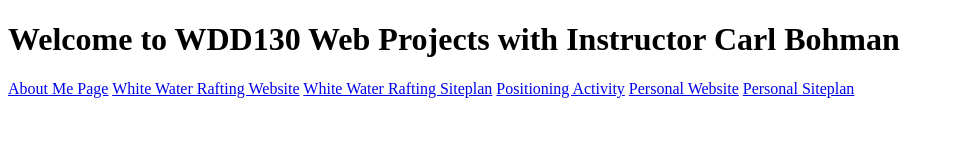
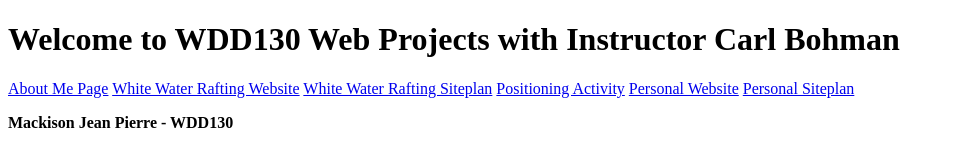
Before and after one commit to 24on7store/wdd130, a plain HTML site: page index.html in a window 1280 px wide. Shown: the whole page, without its empty margins (0-954 px from the left). Drawn offline with Linux system fonts and the light colour scheme.

Commit message:
Home the home page for wdd130

```diff
--- a/index.html
+++ b/index.html
@@ -16,5 +16,7 @@
   <a href="#">Personal Siteplan</a>
 </nav>
 
+<p> <strong>Mackison Jean Pierre - WDD130</strong></p>
+
 </body>
 </html>
```
